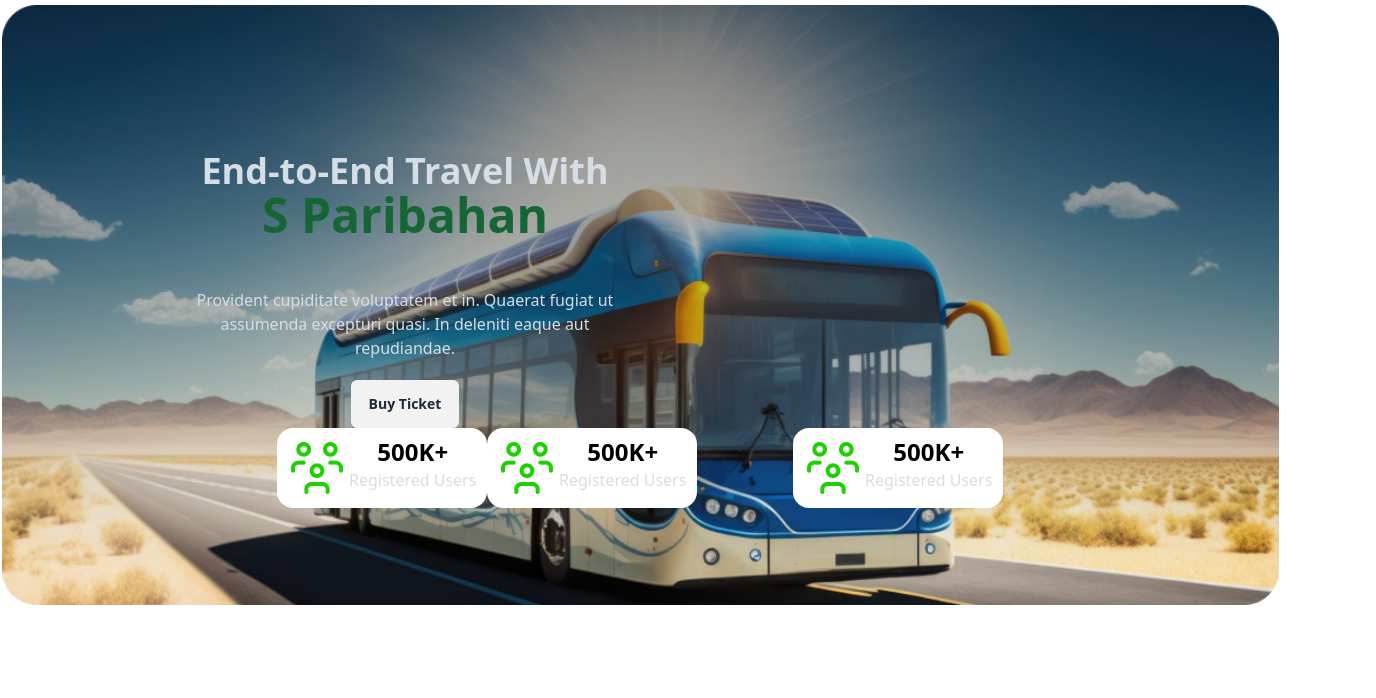
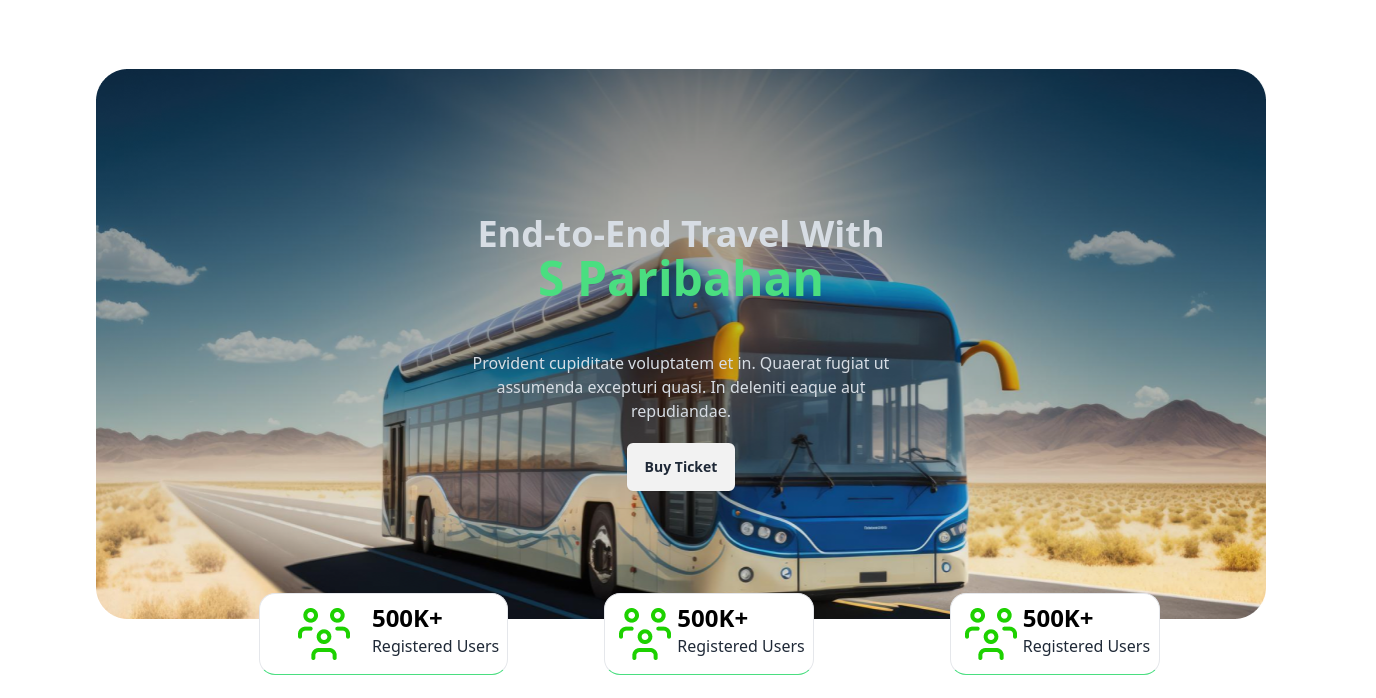
Before and after one commit to mehedihasanshohan/ticket-booking-javascript, a plain HTML site: page index.html in a window 1280 px wide. Shown: the part 71-769 px from the top of the page, 1376 px wide, since content can reach past the window. Drawn offline with nearby package versions, Linux system fonts and the light colour scheme.

Commit message:
full web done

```diff
--- a/index.html
+++ b/index.html
@@ -10,7 +10,7 @@
 </head>
 <body>
   <!-- <h2>Mehedi Hasan Shohan</h2> -->
-  <header class="container mx-auto">
+  <header class="container mx-auto mb-12">
     <!-- navbar -->
     <div class="navbar bg-base-100">
       <div class="navbar-start">
@@ -56,39 +56,39 @@
       </div>
     </div>
   </header>
+
+
+  <!-- banner trial -->
   <!-- banner -->
-  <section class="container mx-auto rounded-lg">
+  <section class="container mx-auto mt-16 ml-24 rounded-lg">
     <div
-  class="hero rounded-2xl bg-contain mb-24 h-[600px] bg-no-repeat bg-center"
+      class="hero rounded-2xl bg-contain mb-24  relative  h-[550px] w-[1170px] bg-no-repeat bg-center"
       style="background-image: url(./images/banner.png);">
      <!-- <div class="hero-overlay bg-opacity-60"></div> -->
-  <div class="hero-content relative text-neutral-content mt-4">
-    <div class="text-center">
+      <div class="hero-content relative text-neutral-content text-center mt-4 w-[742px] h-[345]">
         <div class="max-w-md">
-      <h1 class="mb-12 mt-8 text-4xl font-bold">End-to-End Travel With <br> <span class="text-5xl text-green-800">S Paribahan</span></h1>
+          <h1 class="mb-12 text-4xl font-bold">End-to-End Travel With <br> <span class="text-5xl text-green-400">S Paribahan</span></h1>
           <p class="mb-5">
             Provident cupiditate voluptatem et in. Quaerat fugiat ut assumenda excepturi
             quasi. In deleniti eaque aut repudiandae.
           </p>
           <button class="btn border-2 rounded-md">Buy Ticket</button>
           </div>
-
-
-
+      </div>
       <!-- card container start -->
-    <div class="grid grid-cols-3">
+    <div class=" absolute -bottom-14 grid grid-cols-3">
       <!-- first card start -->
-      <div class="w-[210px]  ml-24 bg-white rounded-2xl p-2  ">
-        <div class="flex flex-1">
+      <div class="w-[210x]  ml-24 bg-white border border-b-green-400 rounded-2xl p-2 ">
+        <div class="flex flex-1 ml-6">
           <div><img src="./images/people.png" alt=""></div>
-          <div>
+          <div class="ml-4">
            <p class="text-black text-2xl font-bold">500K+</p>
            <p class="">Registered Users</p>
           </div>
        </div>
       </div>
       <!-- 2nd card -->
-      <div class="w-[210px] bg-white rounded-2xl p-2">
+      <div class="w-[210px] ml-24 bg-white border border-b-green-400 rounded-2xl p-2">
         <div class="flex flex-1">
         <div><img src="./images/people.png" alt=""></div>
         <div>
@@ -98,7 +98,7 @@
         </div>
       </div>
       <!-- 3rd card -->
-      <div class="w-[210px] bg-white rounded-2xl p-2">
+      <div class="w-[210px] bg-white ml-24 border border-b-green-400 rounded-2xl p-2">
         <div class="flex flex-1">
         <div><img src="./images/people.png" alt=""></div>
         <div>
@@ -110,14 +110,12 @@
       <!-- card ends -->
     </div>
     <!-- card container ends -->
-
-    </div>
-
-  </div>
     </div>
   </section>
+
+
 <!-- offer -->
-  <section class="flex justify-center mb-12 gap-24">
+  <section class="flex justify-center mb-12 mt-28 gap-24">
     <div class="bg-yellow-400 relative rounded-lg h-[221px] w-[500px]">
       <div class="flex flex-1 justify-between justify-centers">
         <div class="p-4 mt-8 text-center justify-center align-middle">
--- a/script.js
+++ b/script.js
@@ -15,7 +15,7 @@
                   // Determine the seat price based on seat quality
               if (seatQuality === 'economy') {
                    perSeatPrice = 600;
-                 } else if (seatQuality === 'business') {
+                 } else if (seatQuality === 'buseness') {
                   perSeatPrice = 700;
                  } else {
                   perSeatPrice = 500;
```
Lines whose indentation alone changed are shown as unchanged.
